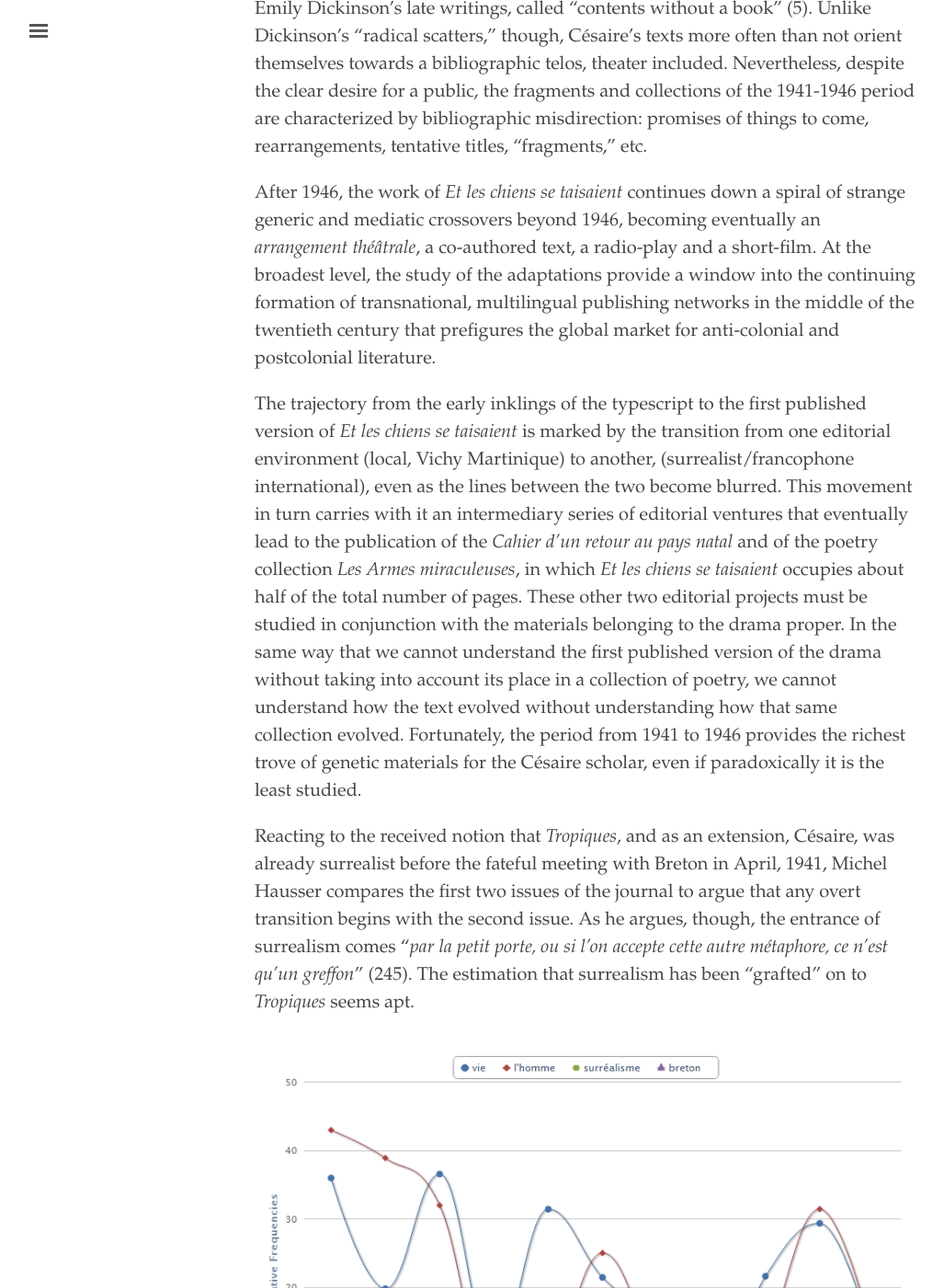
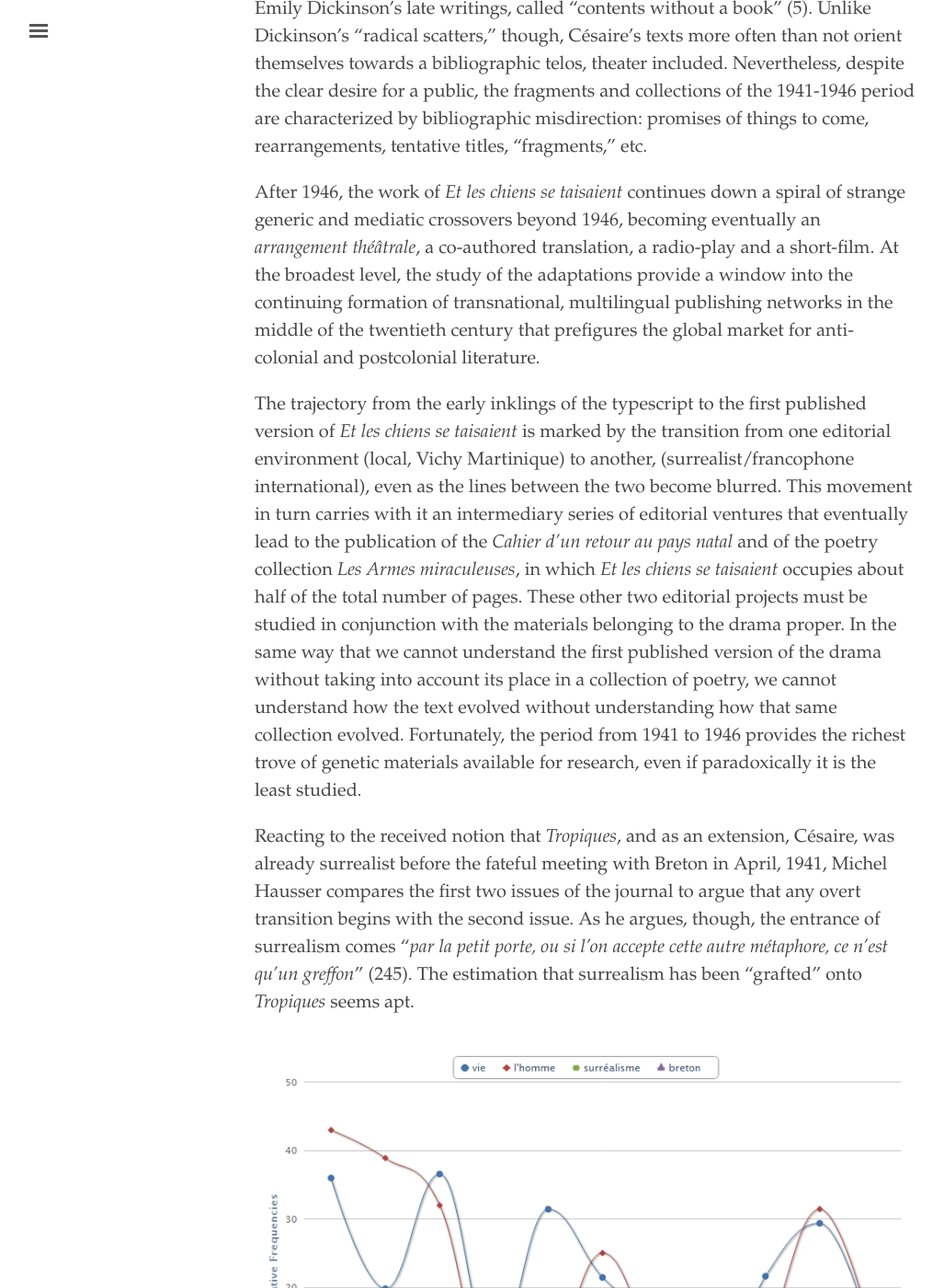
Before and after one commit to elotroalex/record, a Jekyll site: the page built from _chapters/03-assimilate.md, in a window 1280 px wide and 1400 px high, scrolled down 2938 px. Shown: the whole window at 92% size, without its empty margins (3-1030 px from the left). Built offline with Jekyll 4.4.1, drawn with Linux system fonts in a browser that asks for light colours; some of the changed text lies outside the part shown.

```diff
--- a/_chapters/03-assimilate.md
+++ b/_chapters/03-assimilate.md
@@ -41,19 +41,19 @@
 
 When we look back at the surviving texts that form part of the phylogenesis of what we now call *Les Armes miraculeuses* and *Et les chiens se taisaient*, we are inevitably oriented by our own position in the post-publication history of the 1946 edition of "Et les chiens se taisaient" as an insertion in the book *Les Armes miraculeuses*. Before 1946, the identity and stability of individual items, large and small, remained in flux. We deal, in a way, with what Marta Werner, a propos of Emily Dickinson's late writings, called "contents without a book" (5). Unlike Dickinson's "radical scatters," though, Césaire's texts more often than not orient themselves towards a bibliographic telos, theater included. Nevertheless, despite the clear desire for a public, the fragments and collections of the 1941-1946 period are characterized by bibliographic misdirection: promises of things to come, rearrangements, tentative titles, "fragments," etc.
 
-After 1946, the work of *Et les chiens se taisaient* continues down a spiral of strange generic and mediatic crossovers beyond 1946, becoming eventually an *arrangement théâtrale*, a co-authored text, a radio-play and a short-film. At the broadest level, the study of the adaptations provide a window into the continuing formation of transnational, multilingual publishing networks in the middle of the twentieth century that prefigures the global market for anti-colonial and postcolonial literature.
+After 1946, the work of *Et les chiens se taisaient* continues down a spiral of strange generic and mediatic crossovers beyond 1946, becoming eventually an *arrangement théâtrale*, a co-authored translation, a radio-play and a short-film. At the broadest level, the study of the adaptations provide a window into the continuing formation of transnational, multilingual publishing networks in the middle of the twentieth century that prefigures the global market for anti-colonial and postcolonial literature.
 
 
-The trajectory from the early inklings of the typescript to the first published version of *Et les chiens se taisaient* is marked by the transition from one editorial environment (local, Vichy Martinique) to another, (surrealist/francophone international), even as the lines between the two become blurred. This movement in turn carries with it an intermediary series of editorial ventures that eventually lead to the publication of the *Cahier d'un retour au pays natal* and of the poetry collection *Les Armes miraculeuses*, in which *Et les chiens se taisaient* occupies about half of the total number of pages. These other two editorial projects must be studied in conjunction with the materials belonging to the drama proper. In the same way that we cannot understand the first published version of the drama without taking into account its place in a collection of poetry, we cannot understand how the text evolved without understanding how that same collection evolved. Fortunately, the period from 1941 to 1946 provides the richest trove of genetic materials for the Césaire scholar, even if paradoxically it is the least studied.
+The trajectory from the early inklings of the typescript to the first published version of *Et les chiens se taisaient* is marked by the transition from one editorial environment (local, Vichy Martinique) to another, (surrealist/francophone international), even as the lines between the two become blurred. This movement in turn carries with it an intermediary series of editorial ventures that eventually lead to the publication of the *Cahier d'un retour au pays natal* and of the poetry collection *Les Armes miraculeuses*, in which *Et les chiens se taisaient* occupies about half of the total number of pages. These other two editorial projects must be studied in conjunction with the materials belonging to the drama proper. In the same way that we cannot understand the first published version of the drama without taking into account its place in a collection of poetry, we cannot understand how the text evolved without understanding how that same collection evolved. Fortunately, the period from 1941 to 1946 provides the richest trove of genetic materials available for research, even if paradoxically it is the least studied.
 
-Reacting to the received notion that *Tropiques*, and as an extension, Césaire, was already surrealist before the fateful meeting with Breton in April, 1941, Michel Hausser compares the first two issues of the journal to argue that any overt transition begins with the second issue. As he argues, though, the entrance of surrealism comes “*par la petit porte, ou si l’on accepte cette autre métaphore, ce n’est qu’un greffon*” (245). The estimation that surrealism has been “grafted” on to *Tropiques* seems apt.
+Reacting to the received notion that *Tropiques*, and as an extension, Césaire, was already surrealist before the fateful meeting with Breton in April, 1941, Michel Hausser compares the first two issues of the journal to argue that any overt transition begins with the second issue. As he argues, though, the entrance of surrealism comes “*par la petit porte, ou si l’on accepte cette autre métaphore, ce n’est qu’un greffon*” (245). The estimation that surrealism has been “grafted” onto *Tropiques* seems apt.
 
 {% include image.html
     img="fig-q.png"
     title="relative frequencies"
-    caption="figure q \| relative frequencies of the words 'vie', 'l'homme', 'surréalisme' and 'Breton' in 'Tropiques' \| Voyant Tools" %}
+    caption="figure q \| relative frequencies of the words 'vie', 'l'homme', 'surréalisme' and 'Breton' in 'Tropiques' \| [Voyant Tools](https://voyant-tools.org/)" %}
 
-As *figure q* suggests, neither the word *surrealism,* nor the name Breton appear in the first issue. What we have instead is a journal that overtly embraces the fight for cultural autonomy, placing Man and Life at the center of its ideological thrust against Cartesianism and instrumental rationality. In this sense, like surrealism, the journal begins in line with kin modernist projects that decried Western civilization’s perceived moral decline. Although a cannibalization of surrealism will eventually help mediate the journal’s thinking on cultural independence, mostly through the championing of (semi-)automatic poetry, the marvelous, the imagination, dreams, madness, etc. as conduits to (Caribbean) Man’s authentic Life, these last two, *l’Homme* and *la Vie,* pervade the lexicon of the journal.
+As *figure q* suggests, neither the word *surrealism,* nor the name Breton appear in the first issue. What we have instead is a journal that overtly embraces the fight for cultural autonomy, placing Man and Life at the center of its ideological thrust against Cartesianism and instrumental rationality——shorthanded in the relative preponderance of 'vie' and 'l\'homme,' but easily verifiable in a reading of the journal's run. In this sense, like surrealism, the journal begins in line with kin modernist projects that decried Western civilization’s perceived moral decline. Although a cannibalization of surrealism will eventually help mediate the journal’s thinking on cultural independence, mostly through the championing of (semi-)automatic poetry, the marvelous, the imagination, dreams, madness, etc. as conduits to (Caribbean) Man’s authentic Life, these last two, *l’Homme* and *la Vie,* pervade the lexicon of the journal.
 
 Hausser argues justly, and my reading concurs, that for the writers of *Tropiques*, surrealism provides more of a methodological toolkit than an agenda: The target remains elsewhere (248-249). Our intent in this section is not to find the philosophical essence of the journal, but rather to explore its editorial agenda and production to provide a survey of the environment of Césaire’s early publications. From the opening gambit of the first issue, Césaire lays out a program for the journal that will remain consistent until the end:
 
@@ -125,11 +125,11 @@
 
 A bold theoretical gesture, but also an extended hand to their southern neighbors in a position to reciprocate. The second article, under the heading "*Le mouvement poétique au Venezuela*," isolates their editorial counterpart in Venezuela, the journal *Viernes*. The editors of *Tropiques* make sure to affiliate themselves with the essentials of the program of the Venezuelan journal, except for their attempts at distancing themselves from Breton.[^27] To read the article in the light of a multivalent attempt at internationalization, we can't fail to notice the adroit balancing act needed to adhere to an authentic hemispheric project, while protecting the bonds to "*le maître français*" (58). *Viernes* in turn, betrays a similar attitude to internationalization and the thirst for universalism of its neighbor. As William Martínez, Jr. recently put it,
 
-> *Reinaba el cosmopolitismo, desigual al acostumbrado por escritores > modernistas latinoamericanos, el deseo de ir más allá de las fronteras > y problemáticas nacionales y enfrentarse a la realidad de la > universalidad humana*.[^28] (41)
+> *Reinaba el cosmopolitismo, desigual al acostumbrado por escritores modernistas latinoamericanos, el deseo de ir más allá de las fronteras y problemáticas nacionales y enfrentarse a la realidad de la universalidad humana*.[^28] (41)
 
 Sadly, and unbeknownst to the *Tropiques* group, the journal *Viernes* would cease publication on May 1941, hardly a month after the first issue of *Tropiques* goes into circulation and before real collaboration could take place.
 
-Similar outreach efforts will follow in future issues of *Tropiques*. By the time we reach the last issue, its pages would have featured samples from Jeanne Mégnen and Pierre Mabille (Haiti), Lucie Thésée (Guadeloupe), André Breton (New York), Charles Duits (New York), Jorge Caceres (Chile), Lidia Cabrera (Cuba), Victor Brauner (France), Étiemble (Egypt), Francis Picabia (France), Alejo Carpentier (Cuba) and Pierre Loeb (Cuba). We should also add to this list countless quotes and references across the Atlantic. The result is clear: if the agenda for the *Tropiques* group is overtly determined by a desire for an authentic local voice that could contribute —on an equal footing— to an imagined universal dialogue, the journal actualizes this desire by surrounding the contributions of local writers with a cadre of their luminous contemporaries. Furthermore, each of these entries testifies to the growing reach of the journal.
+Similar outreach efforts will follow in future issues of *Tropiques*. By the time we reach the last issue, its pages would have featured samples from Jeanne Mégnen and Pierre Mabille (Haiti), Lucie Thésée (Guadeloupe), André Breton (New York), Charles Duits (New York), Jorge Caceres (Chile), Lidia Cabrera (Cuba), Victor Brauner (France), Étiemble (Egypt), Francis Picabia (France), Alejo Carpentier (Cuba) and Pierre Loeb (Cuba). We should also add to this list countless quotes and references across the Atlantic. The result is clear: if the agenda for the *Tropiques* group is overtly determined by a desire for an authentic local voice that could contribute—on an equal footing—to an imagined universal dialogue, the journal actualizes this desire by surrounding the contributions of local writers with a cadre of their luminous contemporaries. Furthermore, each of these entries testifies to the growing reach of the journal.
 
 All the above authors are represented in the pages of *Tropiques* through small samples of their work. But *Tropiques* was not only receptive to imports from abroad. The export business was also thriving, and the same fate awaited Césaire when he began shipping off his material. From the outset, the dominant form of currency remained the small sample or the excerpt, and Césaire built his reputation on these.
 
```
Also changed, not shown: other parts of _chapters/03-assimilate.md (+3 -3 lines).
